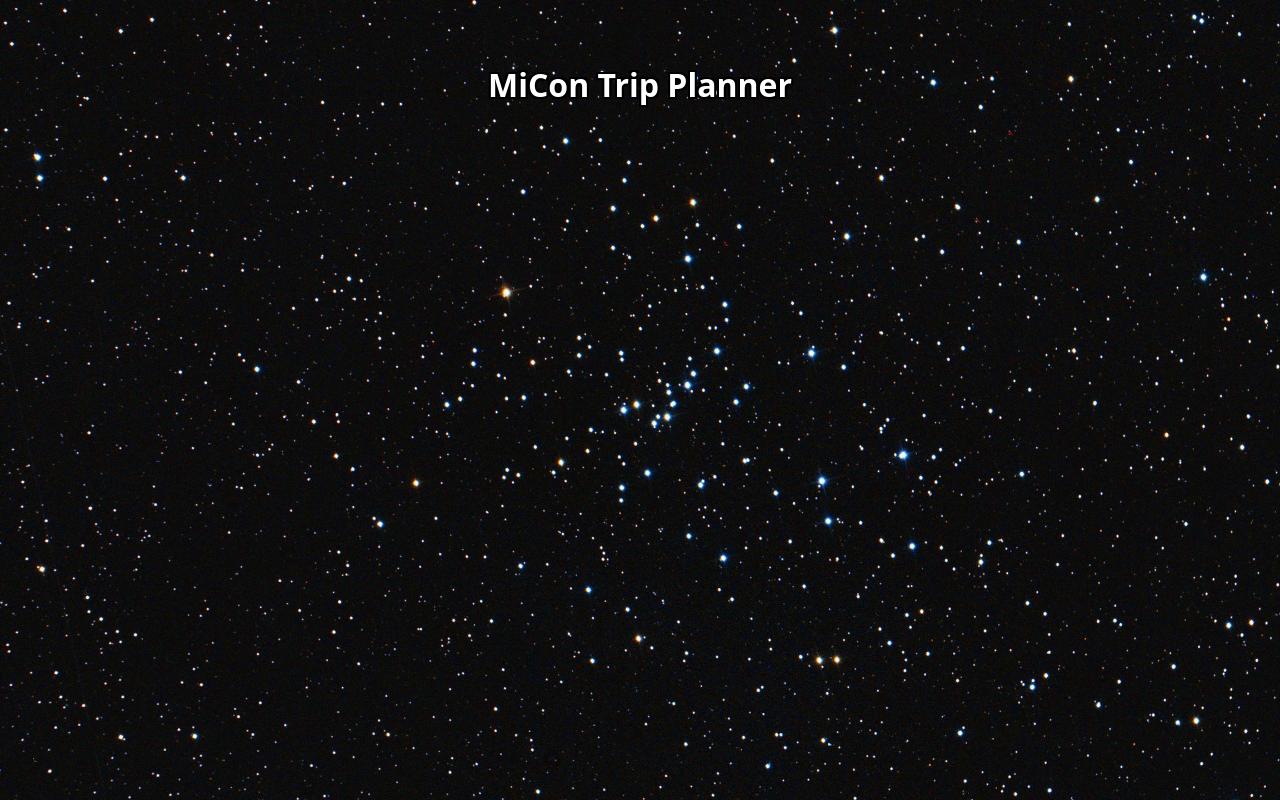
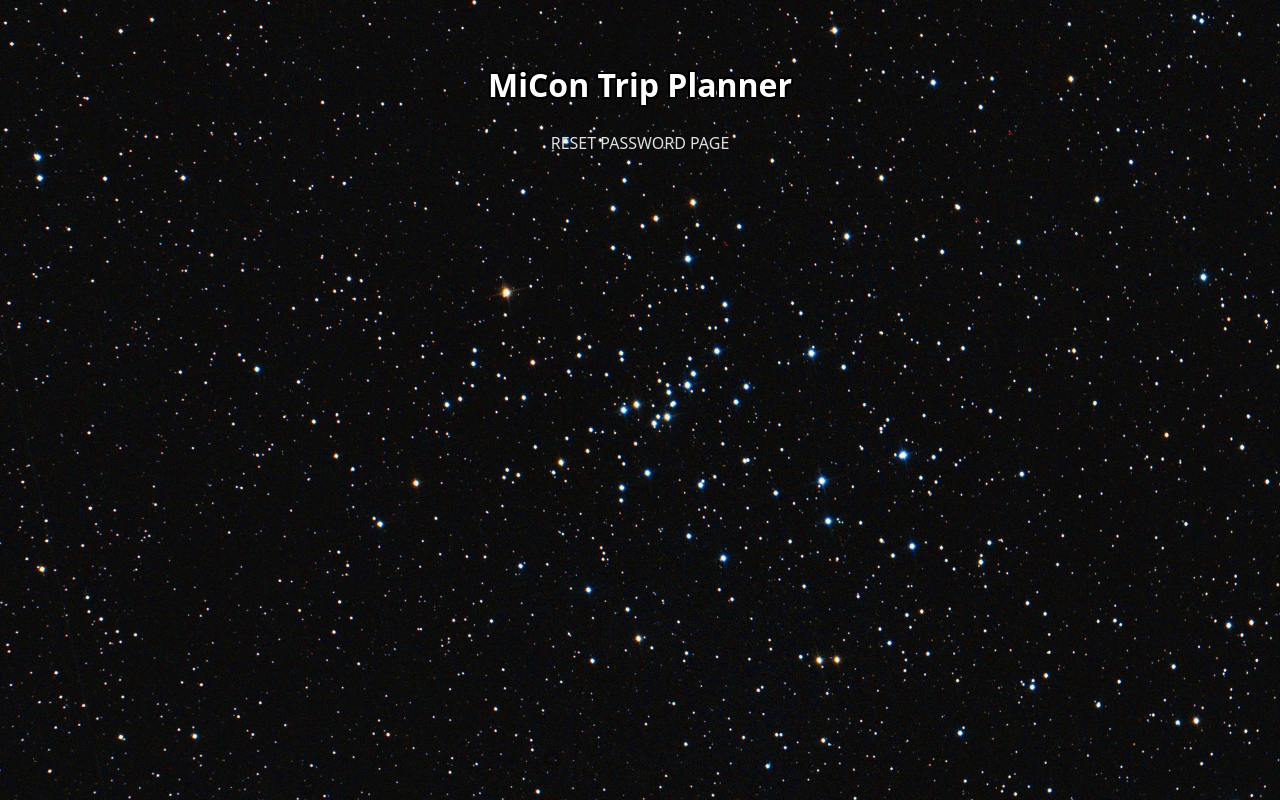
Before and after one commit to ch322047/MERNStack-Frontend, a React (Vite) app: page /api/reset-password in a window 1280 px wide. Built offline with nearby package versions, Linux system fonts and the light colour scheme.

Commit message:
Update ResetPassPage.tsx

```diff
--- a/src/pages/ResetPassPage.tsx
+++ b/src/pages/ResetPassPage.tsx
@@ -6,6 +6,7 @@ const ResetPassPage = () =>
     return(
         <div>
             <PageTitle />
+            <p>RESET PASSWORD PAGE</p>
         </div>
     );
 }
```
